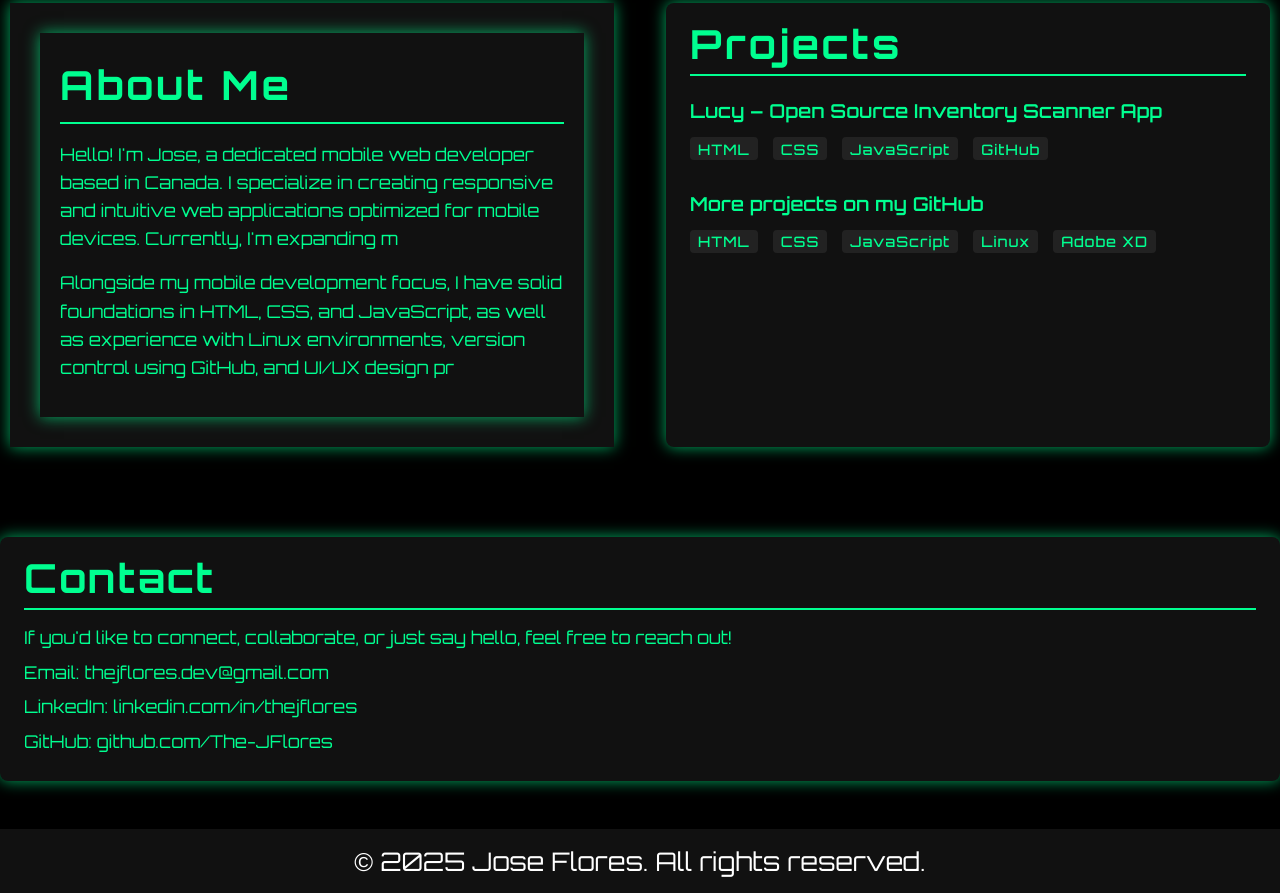
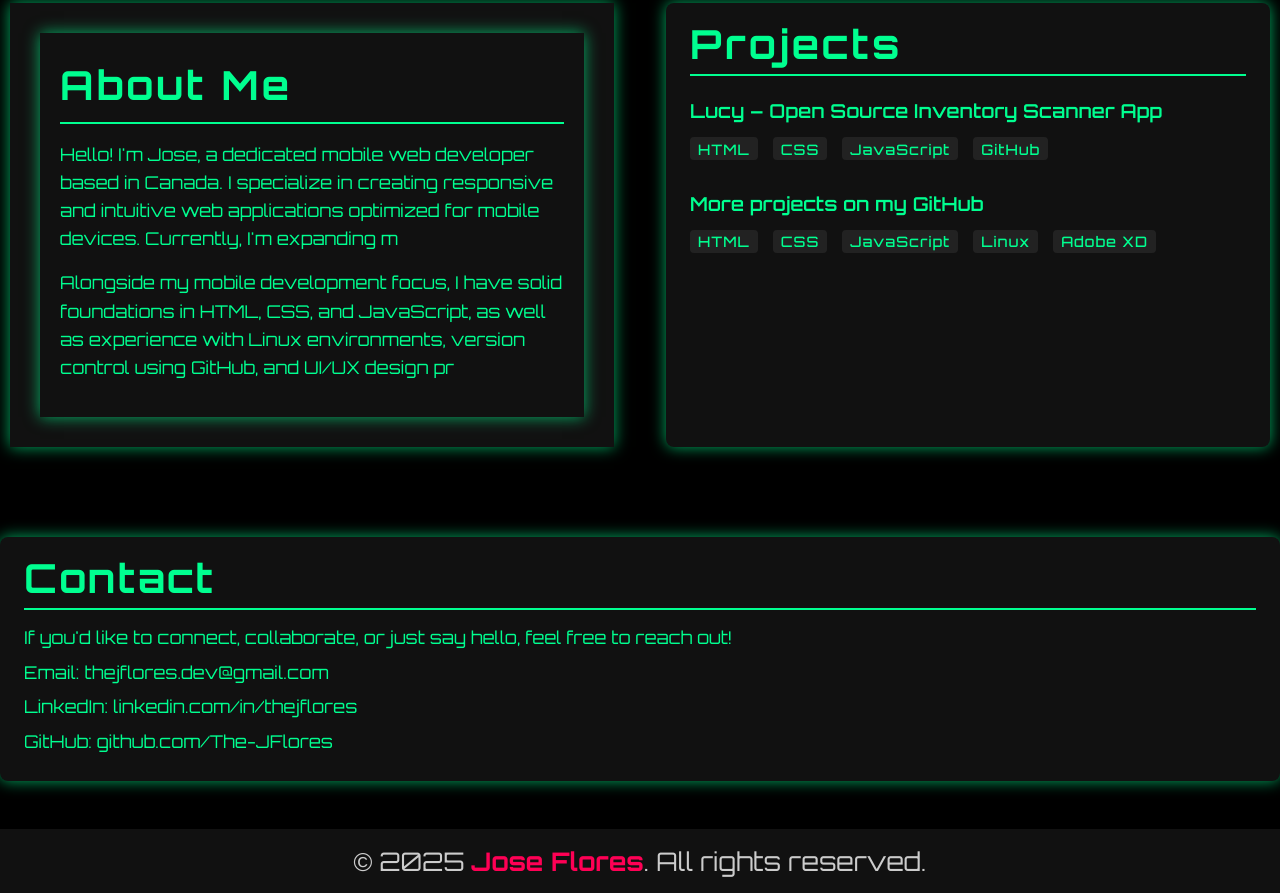
Before and after one commit to The-JFlores/The-JFlores.github.io, a plain HTML site: page index.html in a window 1280 px wide. Shown: the part 807-1700 px from the top of the page. Drawn offline with Linux system fonts and the light colour scheme.

Commit message:
Finalize site: footer styling and highlight name with neon red

```diff
--- a/css/app.css
+++ b/css/app.css
@@ -226,16 +226,13 @@ main {
 
   footer {
     background: #111;
-  color: #fff;
+    color: #ccc;
     text-align: center;
     padding: 1rem;
+    font-family: "Orbitron", sans-serif;
   }
 
-a {
-  color: #0077cc;
-  text-decoration: none;
+  footer .highlight-name {
+    color: #ff0055;
+    font-weight: bold;
   }
-
-a:hover {
-  text-decoration: underline;
-}
--- a/index.html
+++ b/index.html
@@ -77,7 +77,7 @@
   </main>
 
   <footer>
-    <p>&copy; 2025 Jose Flores. All rights reserved.</p>
+    <p>&copy; 2025 <span class="highlight-name">Jose Flores</span>. All rights reserved.</p>
   </footer>
   <script src="script/app.js"></script>
 
```
Lines whose indentation alone changed are shown as unchanged.
